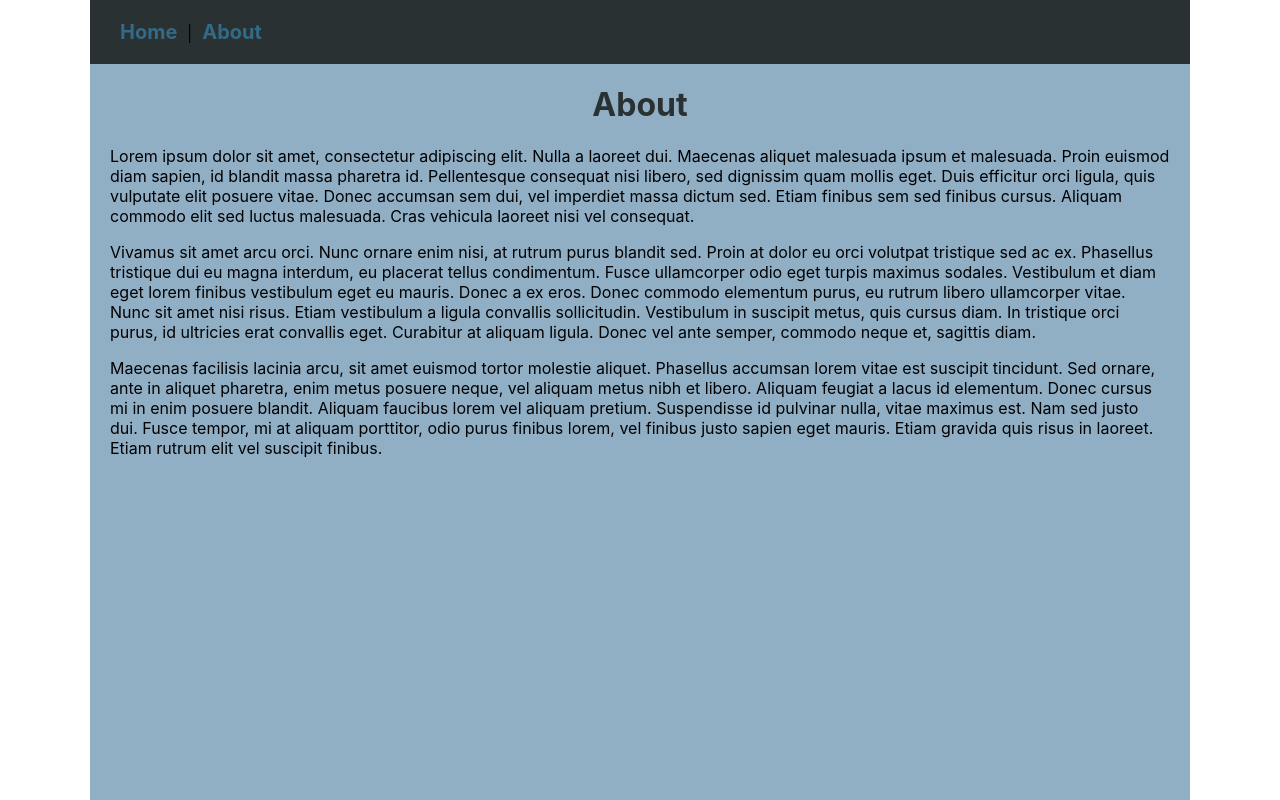
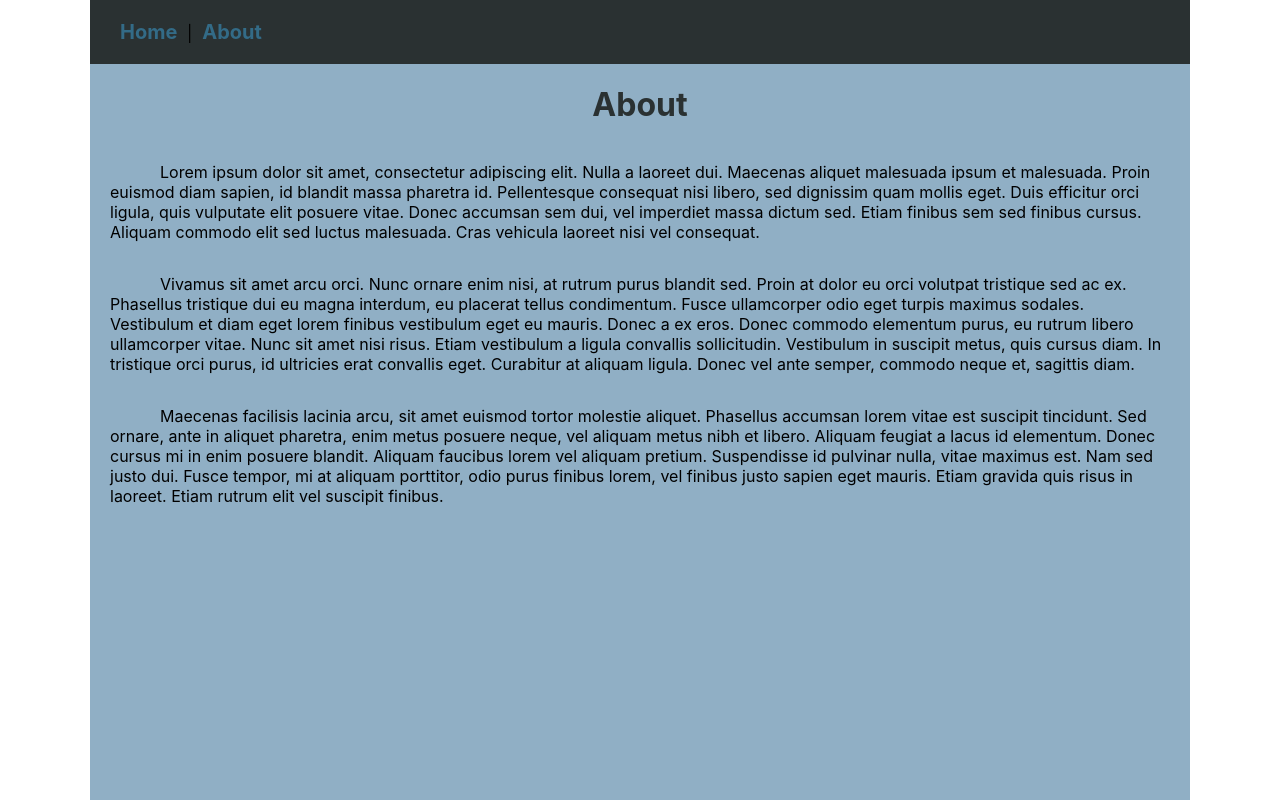
Before and after one commit to rweems/Movie-Storm, a React (Create React App) app in the folder client/: page /about in a window 1280 px wide. Built offline with nearby package versions, Linux system fonts and the light colour scheme.

Commit message:
updated about

```diff
--- a/client/src/components/About.js
+++ b/client/src/components/About.js
@@ -1,20 +1,19 @@
 import React, { Component } from 'react'
 
 class About extends Component {
-    state = {  }
     render() {
         return (
-            <div>
+            <div className="text">
                 <h1>About</h1>
                 <p>
-                Lorem ipsum dolor sit amet, consectetur adipiscing elit. Nulla a laoreet dui. Maecenas aliquet malesuada ipsum et
+                <span>Lorem</span> ipsum dolor sit amet, consectetur adipiscing elit. Nulla a laoreet dui. Maecenas aliquet malesuada ipsum et
                 malesuada. Proin euismod diam sapien, id blandit massa pharetra id. Pellentesque consequat nisi libero, sed dignissim
                 quam mollis eget. Duis efficitur orci ligula, quis vulputate elit posuere vitae. Donec accumsan sem dui, vel imperdiet
                 massa dictum sed. Etiam finibus sem sed finibus cursus. Aliquam commodo elit sed luctus malesuada. Cras vehicula laoreet
                 nisi vel consequat.</p>
 
                 <p>
-                Vivamus sit amet arcu orci. Nunc ornare enim nisi, at rutrum purus blandit sed. Proin at dolor eu orci volutpat
+                <span>Vivamus</span> sit amet arcu orci. Nunc ornare enim nisi, at rutrum purus blandit sed. Proin at dolor eu orci volutpat
                 tristique sed ac ex. Phasellus tristique dui eu magna interdum, eu placerat tellus condimentum. Fusce ullamcorper
                 odio eget turpis maximus sodales. Vestibulum et diam eget lorem finibus vestibulum eget eu mauris. Donec a ex eros.
                 Donec commodo elementum purus, eu rutrum libero ullamcorper vitae. Nunc sit amet nisi risus. Etiam vestibulum a
@@ -22,7 +21,7 @@ class About extends Component {
                 erat convallis eget. Curabitur at aliquam ligula. Donec vel ante semper, commodo neque et, sagittis diam.</p>
 
                 <p>
-                Maecenas facilisis lacinia arcu, sit amet euismod tortor molestie aliquet. Phasellus accumsan lorem vitae est suscipit
+                <span>Maecenas</span> facilisis lacinia arcu, sit amet euismod tortor molestie aliquet. Phasellus accumsan lorem vitae est suscipit
                 tincidunt. Sed ornare, ante in aliquet pharetra, enim metus posuere neque, vel aliquam metus nibh et libero. Aliquam
                 feugiat a lacus id elementum. Donec cursus mi in enim posuere blandit. Aliquam faucibus lorem vel aliquam pretium.
                 Suspendisse id pulvinar nulla, vitae maximus est. Nam sed justo dui. Fusce tempor, mi at aliquam porttitor, odio purus
```
